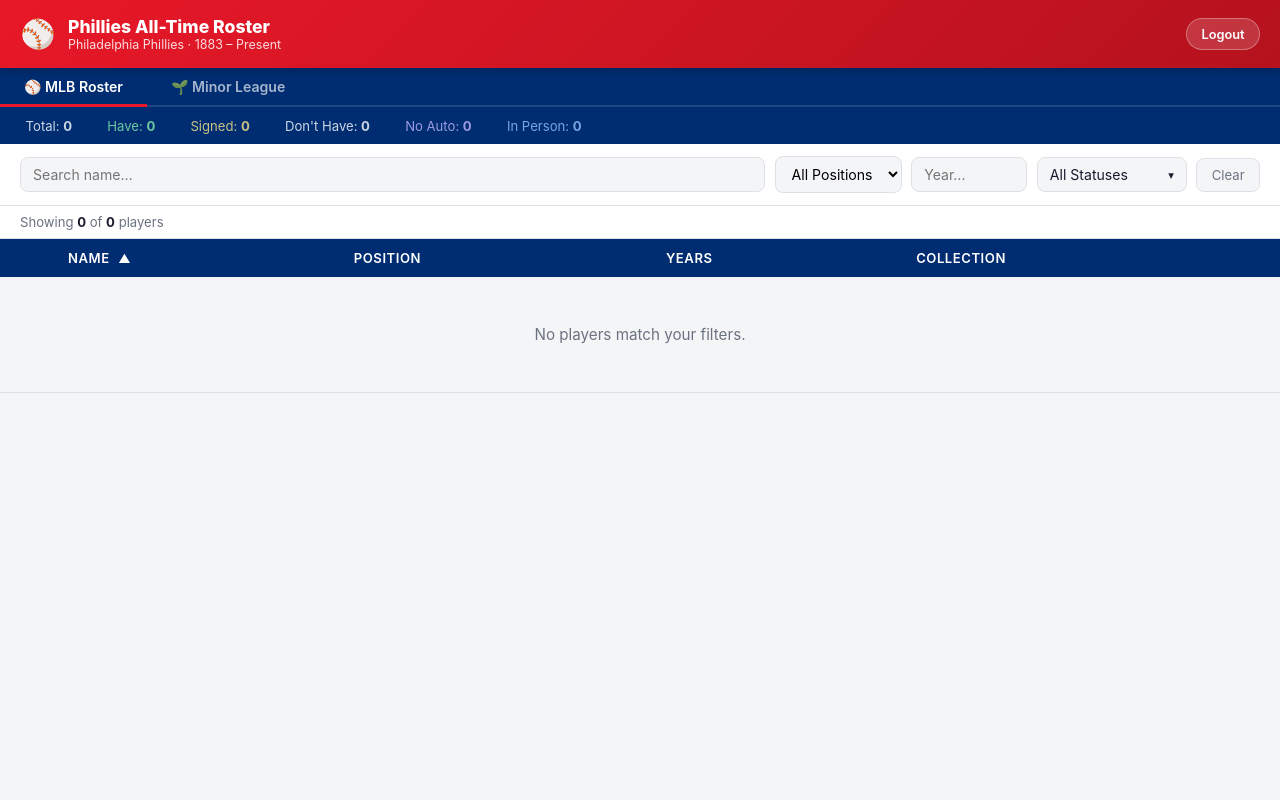
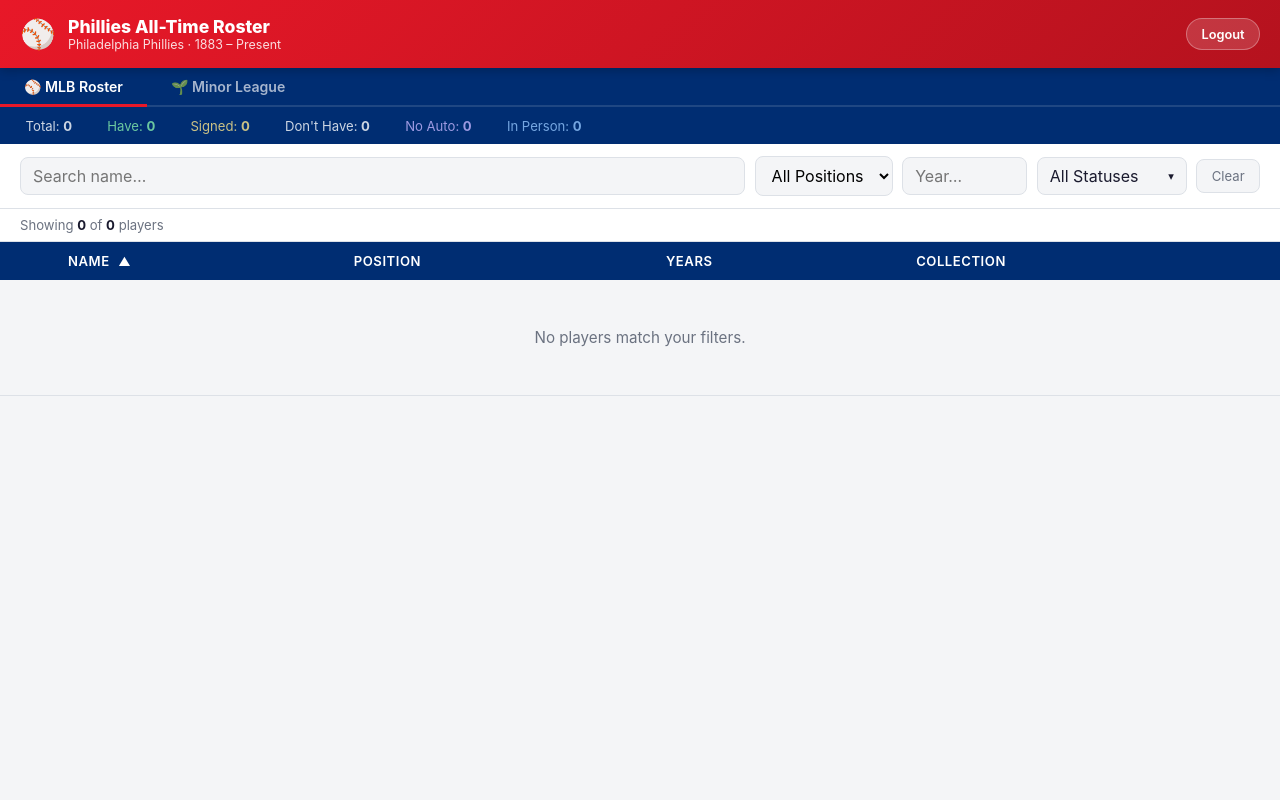
Before and after one commit to Tfols/phillies-roster, a Flask app: page / in a window 1280 px wide. Run offline with Flask 3, Linux system fonts and the light colour scheme; the visitor is signed in with stand-in values (Sample User, id 1); data that the repository does not hold is empty.

Commit message:
iOS PWA: prevent input zoom (font-size 1rem global) and touch pan (overscroll, touchmove)

```diff
--- a/static/css/style.css
+++ b/static/css/style.css
@@ -32,9 +32,14 @@ body {
   background: var(--bg);
   color: var(--text);
   min-height: 100dvh;
+  overscroll-behavior: none;
+  -webkit-user-select: none;
+  user-select: none;
 }
 img { display: block; }
 button, select, input { font: inherit; }
+/* iOS: prevent auto-zoom on input focus — all controls must be ≥ 16px */
+input, select, textarea { font-size: 1rem; }
 
 /* ── Login page ─────────────────────────────────────────────────────────── */
 .login-page {
@@ -212,7 +217,7 @@ button, select, input { font: inherit; }
   padding: .5rem .75rem;
   border: 1.5px solid var(--border);
   border-radius: var(--radius);
-  font-size: .88rem;
+  font-size: 1rem;
   outline: none;
   background: var(--bg);
   transition: border-color .2s;
@@ -229,7 +234,7 @@ button, select, input { font: inherit; }
   padding: .5rem .75rem;
   border: 1.5px solid var(--border);
   border-radius: var(--radius);
-  font-size: .88rem;
+  font-size: 1rem;
   background: var(--bg);
   color: var(--text);
   cursor: pointer;
@@ -384,7 +389,7 @@ th.sort-active .sort-icon { opacity: 1; }
   padding: .3rem .6rem;
   border-radius: 6px;
   border: 1.5px solid transparent;
-  font-size: .82rem;
+  font-size: 1rem;
   font-weight: 600;
   cursor: pointer;
   outline: none;
@@ -485,8 +490,8 @@ th.sort-active .sort-icon { opacity: 1; }
   .roster-table th { padding: .5rem .5rem; font-size: .72rem; }
   .roster-table td { padding: .5rem .5rem; }
 
-  /* Compact status dropdown on mobile */
-  .status-select { font-size: .75rem; padding: .25rem .35rem; padding-right: 1.3rem; }
+  /* Status dropdown on mobile — keep 1rem to prevent iOS zoom */
+  .status-select { font-size: 1rem; padding: .25rem .35rem; padding-right: 1.3rem; }
 
   /* Minor league: hide affiliate column on mobile */
   .col-affiliate { display: none; }
--- a/static/js/app.js
+++ b/static/js/app.js
@@ -485,4 +485,11 @@ document.addEventListener('DOMContentLoaded', async () => {
   setupMinorFilters();
   setupMinorSort();
   registerSW();
+
+  // iOS PWA: prevent background pan/drag when touching dead space on the body.
+  // Scrollable containers (.table-wrapper etc.) are unaffected because their
+  // touch events don't bubble up with target === document.body.
+  document.body.addEventListener('touchmove', e => {
+    if (e.target === document.body) e.preventDefault();
+  }, { passive: false });
 });
--- a/static/sw.js
+++ b/static/sw.js
@@ -1,4 +1,4 @@
-const CACHE = 'phillies-v9';
+const CACHE = 'phillies-v10';
 const APP_SHELL = [
   '/',
   '/static/css/style.css',
--- a/templates/base.html
+++ b/templates/base.html
@@ -2,7 +2,7 @@
 <html lang="en">
 <head>
   <meta charset="UTF-8">
-  <meta name="viewport" content="width=device-width, initial-scale=1, viewport-fit=cover">
+  <meta name="viewport" content="width=device-width, initial-scale=1, viewport-fit=cover, user-scalable=no">
   <title>{% block title %}Phillies Roster{% endblock %}</title>
 
   <!-- PWA / browser chrome -->
```
